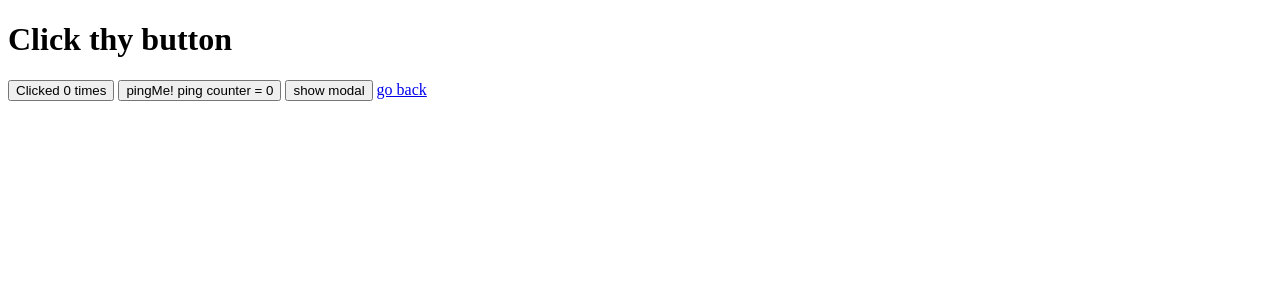
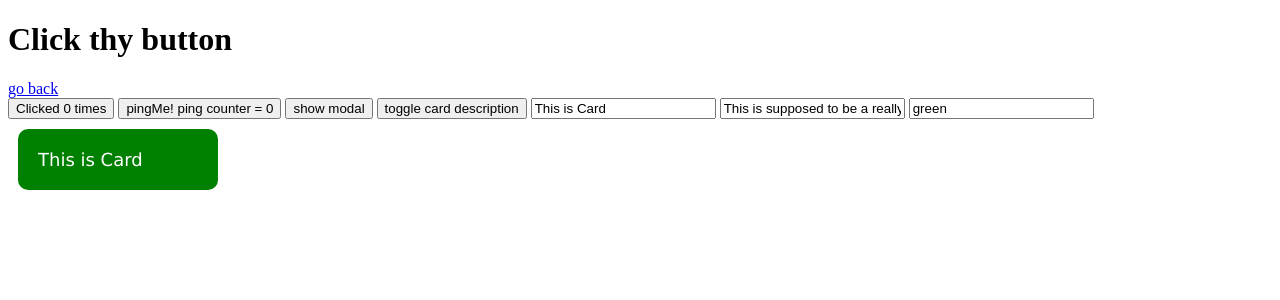
Before and after one commit to GrapesGoober/TodoCards-Project, a SvelteKit app in the folder TodoCards-FrontEnd/: page /demo in a window 1280 px wide. Shown: the top 300 px of the page. Built offline with nearby package versions, Linux system fonts and the light colour scheme.

Commit message:
Added cards component

```diff
--- a/TodoCards-FrontEnd/src/routes/demo/+page.svelte
+++ b/TodoCards-FrontEnd/src/routes/demo/+page.svelte
@@ -1,8 +1,14 @@
 <script>
 	import Modal from './modal.svelte';
+	import Card from './card.svelte';
 
 	let count = 0
 	let showModal = false;
+	let cardShowDesc = false;
+	let cardTitle = "This is Card"
+	let cardDescription = "This is supposed to be a really long description of the card. "+
+	"It can be as long as you'd like it doesn't matter. In fact, the longer the better."
+	let cardColour = "green"
 
 	function handleClick() {
 		count += 1
@@ -26,9 +32,15 @@
 	function modalOn() {
 		showModal = true
 	}
+
+	function toggleCardDesc() {
+		cardShowDesc = !cardShowDesc
+	}
 </script>
 
 <h1>Click thy button</h1>
+
+<a href="/">go back</a> <br>
 
 <button on:click={handleClick}>
 	Clicked {count}
@@ -42,6 +54,16 @@
 
 <button on:click={modalOn}>show modal</button>
 
-<Modal bind:showModal ></Modal>
+<button on:click={toggleCardDesc}>toggle card description</button>
+<input type="text" bind:value={cardTitle}>
+<input type="textArea" bind:value={cardDescription}>
+<input type="text" bind:value={cardColour}>
 
-<a href="/">go back</a>
+<Modal bind:showModal></Modal>
+
+<Card
+bind:showDescription={cardShowDesc}
+bind:color={cardColour}
+bind:title={cardTitle}
+bind:description={cardDescription}>
+</Card>
--- /dev/null
+++ b/TodoCards-FrontEnd/src/routes/demo/card.svelte
@@ -0,0 +1,36 @@
+<script>
+    import { slide } from "svelte/transition";
+    export let title = ""
+    export let description = ""
+    export let showDescription = false
+    export let color = ""
+</script>
+
+<div class="card" style="background-color: {color};">
+    <div class="title">{title}</div>
+    {#if showDescription}
+        <div class="description" transition:slide>
+            {description}
+        </div>
+    {/if}
+</div>
+
+<style>
+    .card {
+        border-radius: 10px;
+        padding: 20px;
+        margin: 10px;
+        max-width: 10em;
+    }
+    .title {
+        font-family: Verdana, Geneva, Tahoma, sans-serif;
+        font-size: large;
+        color: white;
+    }
+    .description{
+        font-family: Verdana, Geneva, Tahoma, sans-serif;
+        color: white;
+        font-size: small;
+        padding-top: 15px;
+    }
+</style>
```
